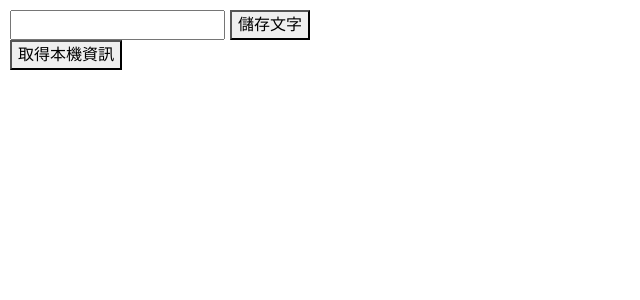
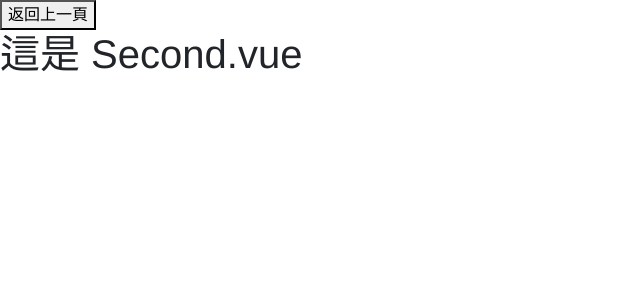
Before and after one commit to andrew781026/cypress-hahow, a Vue app in the folder vue-proj/: page /second in a window 1280 px wide. Shown: the top 300 px of the page, without its empty margins (0-640 px from the left). Built offline with nearby package versions, Linux system fonts and the light colour scheme.

Commit message:
追加按鈕 - 上一頁

```diff
--- a/vue-proj/src/App.vue
+++ b/vue-proj/src/App.vue
@@ -1,15 +1,16 @@
 <template>
-    <first/>
+    <div id="app">
+        <button v-if="$router.history.current.name !== 'Home'" @click="$router.back()">
+            返回上一頁
+        </button>
+        <router-view/>
+    </div>
 </template>
 
 <script>
-    import First from "./views/First";
 
     export default {
         name: 'App',
-        components: {
-            'first': First
-        }
     }
 </script>
 
@@ -24,7 +25,7 @@
     }
 
     #app {
-        font-family: '微軟正黑體', Avenir, Helvetica, Arial, sans-serif;
+        font-family: '微軟正黑體', Avenir, Helvetica, Arial, sans-serif, -apple-system, BlinkMacSystemFont;
         -webkit-font-smoothing: antialiased;
         -moz-osx-font-smoothing: grayscale;
     }
--- a/vue-proj/src/views/First.vue
+++ b/vue-proj/src/views/First.vue
@@ -1,6 +1,10 @@
 <template>
     <div id="app">
         <div style="padding: 10px">
+            <router-link :to="{name:'Second'}">
+                到 Second 頁面
+            </router-link>
+            <br>
             <input style="margin-right: 5px" type="text" v-model="text" @keypress.enter="save"/>
             <button @click="save">儲存文字</button>
             <br>
@@ -10,7 +14,8 @@
         <div class="card" v-for="(local,index) in locals" :key="`local-${index}`">
             <p>名稱 : {{local.name}}</p>
             <p>IP 位置 : </p>
-            <p style="margin-left: 10px"><span style="background-color: red;color: white">[ {{local.family}} ]</span> {{local.address}}</p>
+            <p style="margin-left: 10px"><span style="background-color: red;color: white">[ {{local.family}} ]</span>
+                {{local.address}}</p>
             <p>MAC 地址 : {{local.mac}}</p>
         </div>
         <div class="card" v-for="(dns,index) in dnsArr" :key="`dns-${index}`">
--- a/vue-proj/src/views/Second.vue
+++ b/vue-proj/src/views/Second.vue
@@ -1,10 +1,12 @@
 <template>
-    <span>this is Second.vue</span>
+    <div>
+       <h1>這是 Second.vue</h1>
+    </div>
 </template>
 
 <script>
     export default {
-        name: "Second"
+        name: "Second",
     }
 </script>
 
```
